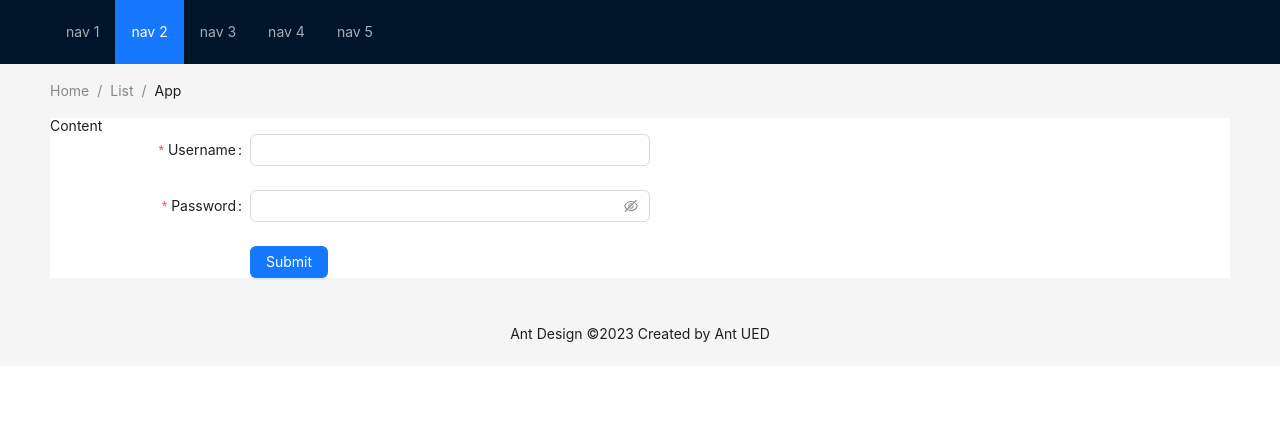
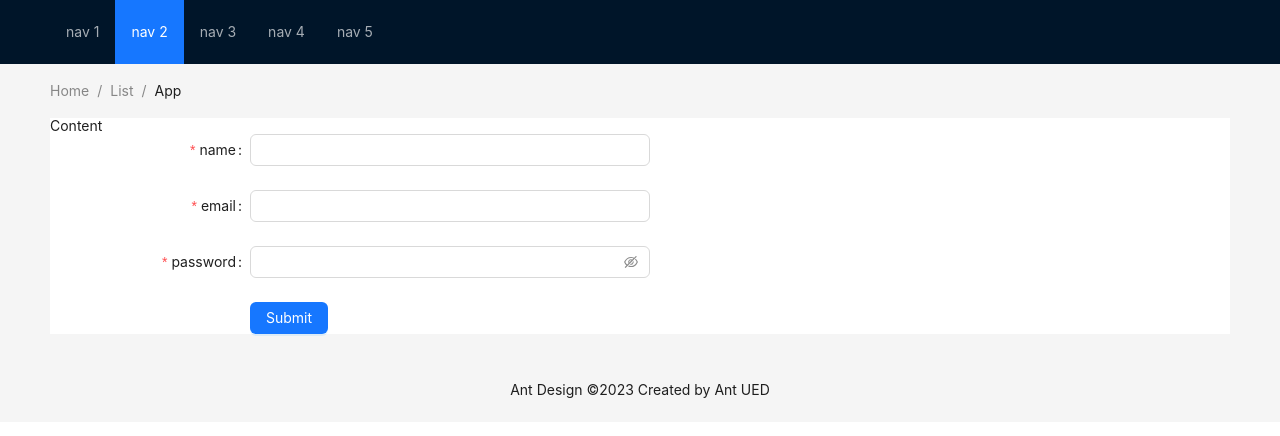
Before and after one commit to tuszmak/ecosampler, a React (Create React App) app in the folder src/frontend/: page /register in a window 1280 px wide. Shown: the top 436 px of the page. Built offline with nearby package versions, Linux system fonts and the light colour scheme.

Commit message:
fix: send post request with the expected values

```diff
--- a/src/frontend/src/register/Register.js
+++ b/src/frontend/src/register/Register.js
@@ -5,7 +5,7 @@ const onSubmitFailed = (errorInfo) => {
 };
 
 const onSubmit = (values) => {
-    fetch("http://localhost:8080/api/v1/user", {
+    fetch("/api/v1/user", {
         method: "POST",
         headers: {
             "Content-Type": "application/json"
@@ -34,8 +34,8 @@ const Register = () => (
         autoComplete="off"
     >
         <Form.Item
-            label="Username"
-            name="username"
+            label="name"
+            name="name"
             rules={[
                 {
                     required: true,
@@ -47,7 +47,20 @@ const Register = () => (
         </Form.Item>
 
         <Form.Item
-            label="Password"
+            label="email"
+            name="email"
+            rules={[
+                {
+                    required: true,
+                    message: 'Please input your email!',
+                },
+            ]}
+        >
+            <Input type = "email"/>
+        </Form.Item>
+
+        <Form.Item
+            label="password"
             name="password"
             rules={[
                 {
```
